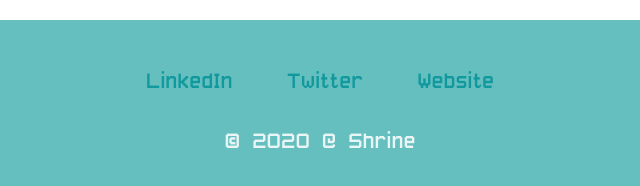
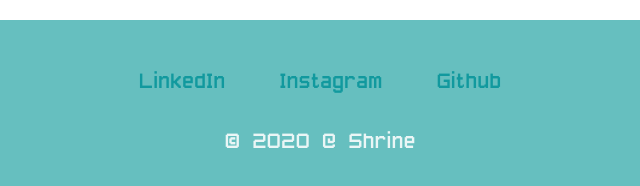
Before and after one commit to TheLostBoi/PersonalSite, a plain HTML site: page index.html in a window 1280 px wide. Shown: the part 3510-3696 px from the top of the page, 320-960 px from the left. Drawn offline with Linux system fonts and the light colour scheme.

Commit message:
Update index.html
Changed contact website links.

```diff
--- a/index.html
+++ b/index.html
@@ -51,9 +51,9 @@
 
       <div class="bottom-container">
         <div class='links'>
-          <a class="footer-link" href="https://www.linkedin.com/">LinkedIn</a>
-        <a class="footer-link" href="https://twitter.com/">Twitter</a>
-        <a class="footer-link" href="https://www.appbrewery.co/">Website</a>
+          <a class="footer-link" href="https://www.linkedin.com/in/srinivas-h-533814193/">LinkedIn</a>
+        <a class="footer-link" href="https://www.instagram.com/theobserverward/">Instagram</a>
+        <a class="footer-link" href="https://github.com/TheLostBoi">Github</a>
 
         </div>
 
```
